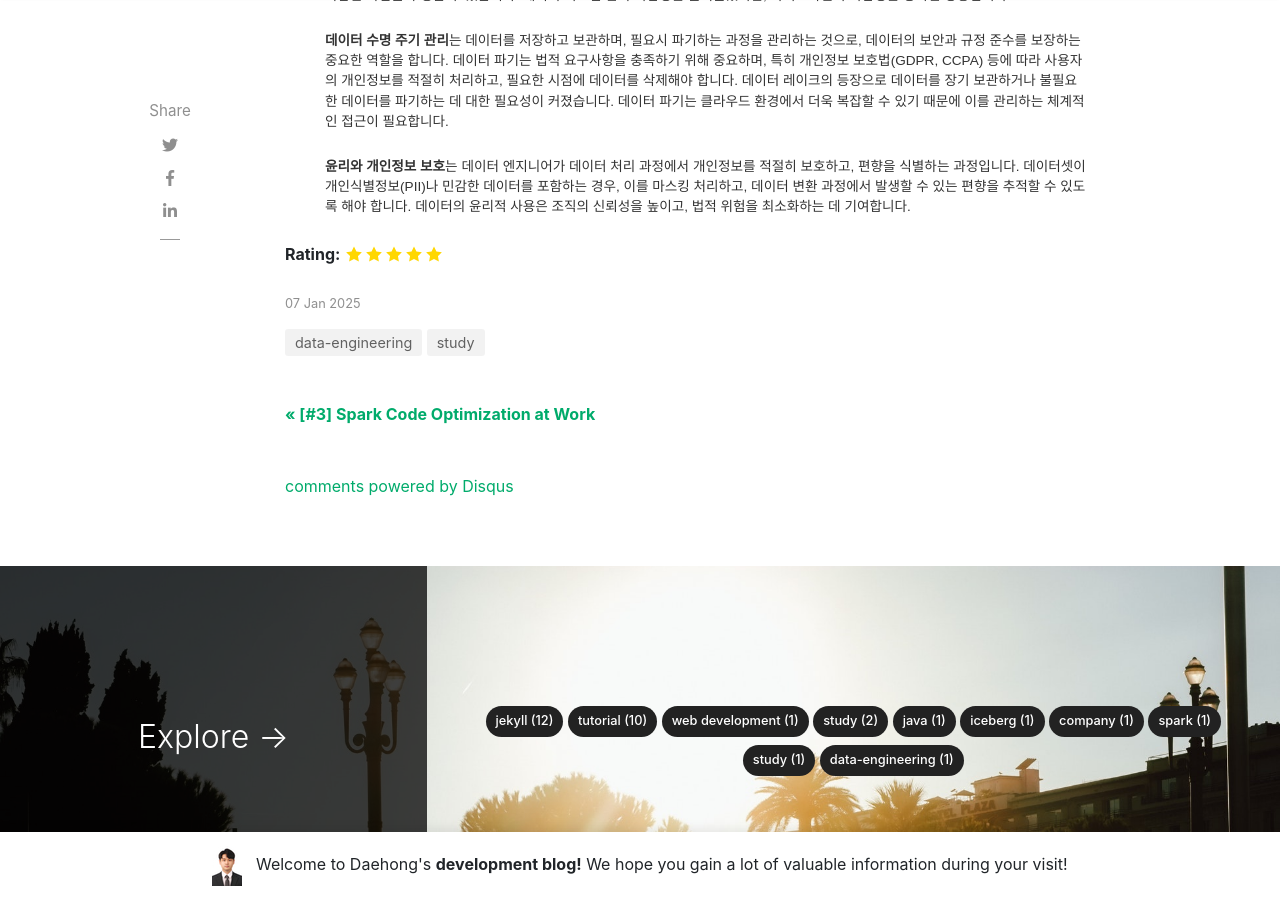
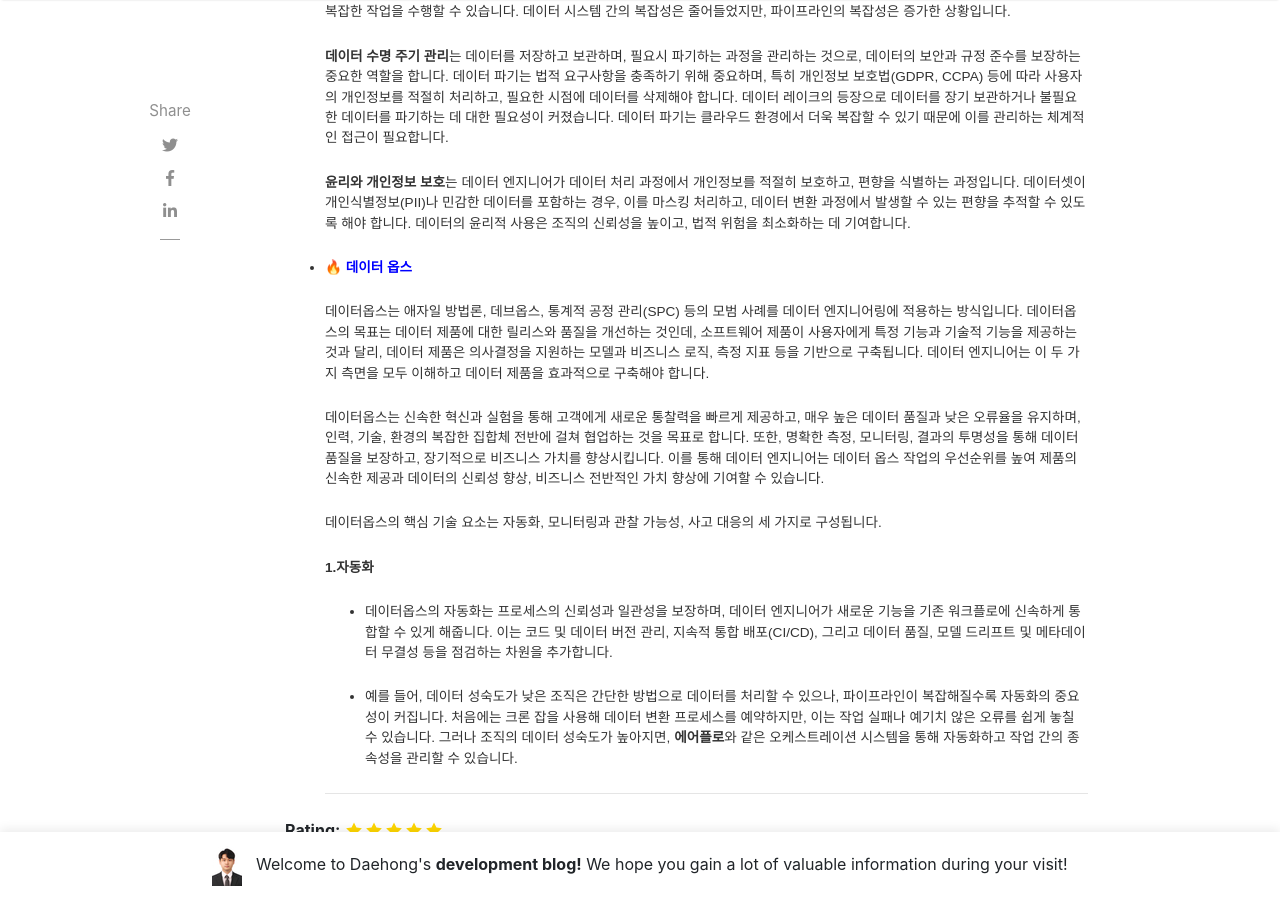
Before and after one commit to JeonDaehong/JeonDaehong.github.io, a Jekyll site: the page built from _posts/2025-01-07-robust-data-engineering.md, in a window 1280 px wide and 900 px high, scrolled down 10046 px. Built offline with Jekyll 4.4.1, drawn with Linux system fonts in a browser that asks for light colours; nearby versions of some CDN libraries; comment, search, counter and statistics services are not loaded; some of the changed text lies outside the part shown.

Commit message:
Study Robust Data Engineering Book

```diff
--- a/_posts/2025-01-07-robust-data-engineering.md
+++ b/_posts/2025-01-07-robust-data-engineering.md
@@ -286,13 +286,13 @@ rating: 5
 
 	**메타데이터**는 비즈니스 메타데이터, 기술 메타데이터, 운영 메타데이터, 참조 메타데이터 등 여러 범주로 나뉘며, 각 카테고리는 데이터가 어떻게 정의되고 처리되는지를 설명합니다.
 
-		- 비즈니스 메타데이터는 데이터가 어떻게 비즈니스에서 사용되는지와 관련된 정보를 포함하며, 예를 들어 데이터 정의, 규칙, 데이터 소유자 등이 이에 포함됩니다.
+	- 비즈니스 메타데이터는 데이터가 어떻게 비즈니스에서 사용되는지와 관련된 정보를 포함하며, 예를 들어 데이터 정의, 규칙, 데이터 소유자 등이 이에 포함됩니다.
 
-		- 기술 메타데이터는 시스템에서 자동으로 생성되는 데이터로, 데이터 모델, 스키마, 필드 매핑 및 데이터 파이프라인 워크플로우와 같은 요소를 포함합니다.
+	- 기술 메타데이터는 시스템에서 자동으로 생성되는 데이터로, 데이터 모델, 스키마, 필드 매핑 및 데이터 파이프라인 워크플로우와 같은 요소를 포함합니다.
 
-		- 운영 메타데이터는 데이터 처리의 성과를 추적하는 데 필요한 정보로, 시스템 로그나 애플리케이션 런타임 로그를 포함합니다.
+	- 운영 메타데이터는 데이터 처리의 성과를 추적하는 데 필요한 정보로, 시스템 로그나 애플리케이션 런타임 로그를 포함합니다.
 
-		- 참조 메타데이터는 다른 데이터를 이해하고 해석하는 데 필요한 데이터를 의미하며, 예를 들어 지리적 코드나 측정 단위 등이 이에 포함됩니다.
+	- 참조 메타데이터는 다른 데이터를 이해하고 해석하는 데 필요한 데이터를 의미하며, 예를 들어 지리적 코드나 측정 단위 등이 이에 포함됩니다.
 
 	**데이터 품질**은 데이터 관리의 중요한 부분으로, 데이터가 정확하고 완전하며 시기 적절하게 제공될 수 있도록 해야 합니다. 정확성(accuracy)은 데이터가 실제로 정확한지, 완전성(completeness)은 데이터 기록이 충분한지, 적시성(timeliness)은 데이터가 적시에 사용 가능한지를 평가하는 기준입니다. 데이터 품질을 보장하는 과정은 데이터의 신뢰성을 확보하고, 분석과 의사결정의 품질을 높이는 데 필수적입니다.
 
@@ -305,3 +305,20 @@ rating: 5
 	**데이터 수명 주기 관리**는 데이터를 저장하고 보관하며, 필요시 파기하는 과정을 관리하는 것으로, 데이터의 보안과 규정 준수를 보장하는 중요한 역할을 합니다. 데이터 파기는 법적 요구사항을 충족하기 위해 중요하며, 특히 개인정보 보호법(GDPR, CCPA) 등에 따라 사용자의 개인정보를 적절히 처리하고, 필요한 시점에 데이터를 삭제해야 합니다. 데이터 레이크의 등장으로 데이터를 장기 보관하거나 불필요한 데이터를 파기하는 데 대한 필요성이 커졌습니다. 데이터 파기는 클라우드 환경에서 더욱 복잡할 수 있기 때문에 이를 관리하는 체계적인 접근이 필요합니다.
 
 	**윤리와 개인정보 보호**는 데이터 엔지니어가 데이터 처리 과정에서 개인정보를 적절히 보호하고, 편향을 식별하는 과정입니다. 데이터셋이 개인식별정보(PII)나 민감한 데이터를 포함하는 경우, 이를 마스킹 처리하고, 데이터 변환 과정에서 발생할 수 있는 편향을 추적할 수 있도록 해야 합니다. 데이터의 윤리적 사용은 조직의 신뢰성을 높이고, 법적 위험을 최소화하는 데 기여합니다.
+
+
+- <span style="color:blue;">**🔥 데이터 옵스**</span>
+
+	데이터옵스는 애자일 방법론, 데브옵스, 통계적 공정 관리(SPC) 등의 모범 사례를 데이터 엔지니어링에 적용하는 방식입니다. 데이터옵스의 목표는 데이터 제품에 대한 릴리스와 품질을 개선하는 것인데, 소프트웨어 제품이 사용자에게 특정 기능과 기술적 기능을 제공하는 것과 달리, 데이터 제품은 의사결정을 지원하는 모델과 비즈니스 로직, 측정 지표 등을 기반으로 구축됩니다. 데이터 엔지니어는 이 두 가지 측면을 모두 이해하고 데이터 제품을 효과적으로 구축해야 합니다.
+
+	데이터옵스는 신속한 혁신과 실험을 통해 고객에게 새로운 통찰력을 빠르게 제공하고, 매우 높은 데이터 품질과 낮은 오류율을 유지하며, 인력, 기술, 환경의 복잡한 집합체 전반에 걸쳐 협업하는 것을 목표로 합니다. 또한, 명확한 측정, 모니터링, 결과의 투명성을 통해 데이터 품질을 보장하고, 장기적으로 비즈니스 가치를 향상시킵니다. 이를 통해 데이터 엔지니어는 데이터 옵스 작업의 우선순위를 높여 제품의 신속한 제공과 데이터의 신뢰성 향상, 비즈니스 전반적인 가치 향상에 기여할 수 있습니다.
+
+	데이터옵스의 핵심 기술 요소는 자동화, 모니터링과 관찰 가능성, 사고 대응의 세 가지로 구성됩니다.
+
+	**1.자동화**
+
+	- 데이터옵스의 자동화는 프로세스의 신뢰성과 일관성을 보장하며, 데이터 엔지니어가 새로운 기능을 기존 워크플로에 신속하게 통합할 수 있게 해줍니다. 이는 코드 및 데이터 버전 관리, 지속적 통합 배포(CI/CD), 그리고 데이터 품질, 모델 드리프트 및 메타데이터 무결성 등을 점검하는 차원을 추가합니다.
+
+	- 예를 들어, 데이터 성숙도가 낮은 조직은 간단한 방법으로 데이터를 처리할 수 있으나, 파이프라인이 복잡해질수록 자동화의 중요성이 커집니다. 처음에는 크론 잡을 사용해 데이터 변환 프로세스를 예약하지만, 이는 작업 실패나 예기치 않은 오류를 쉽게 놓칠 수 있습니다. 그러나 조직의 데이터 성숙도가 높아지면, **에어플로**와 같은 오케스트레이션 시스템을 통해 자동화하고 작업 간의 종속성을 관리할 수 있습니다.
+
+	****
```
